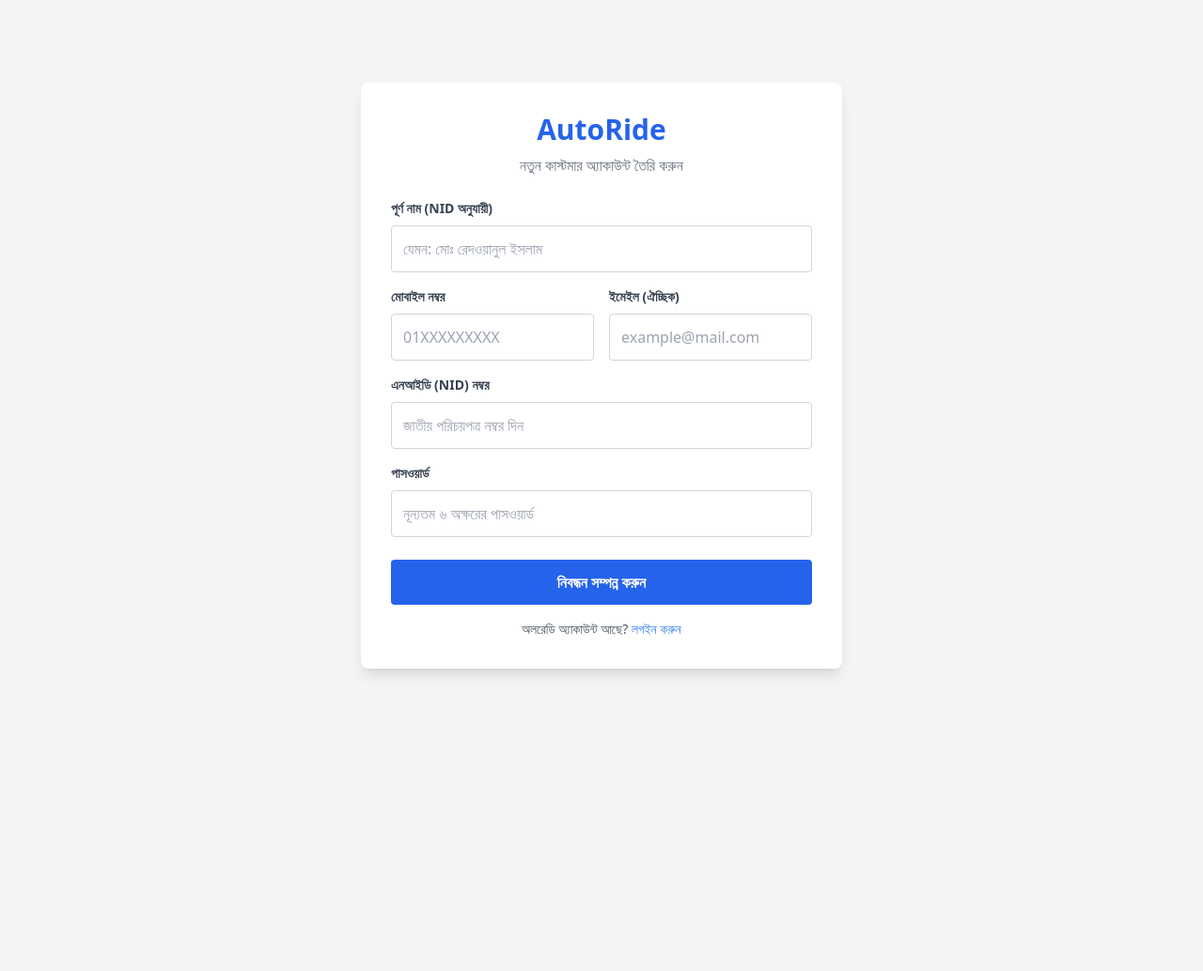
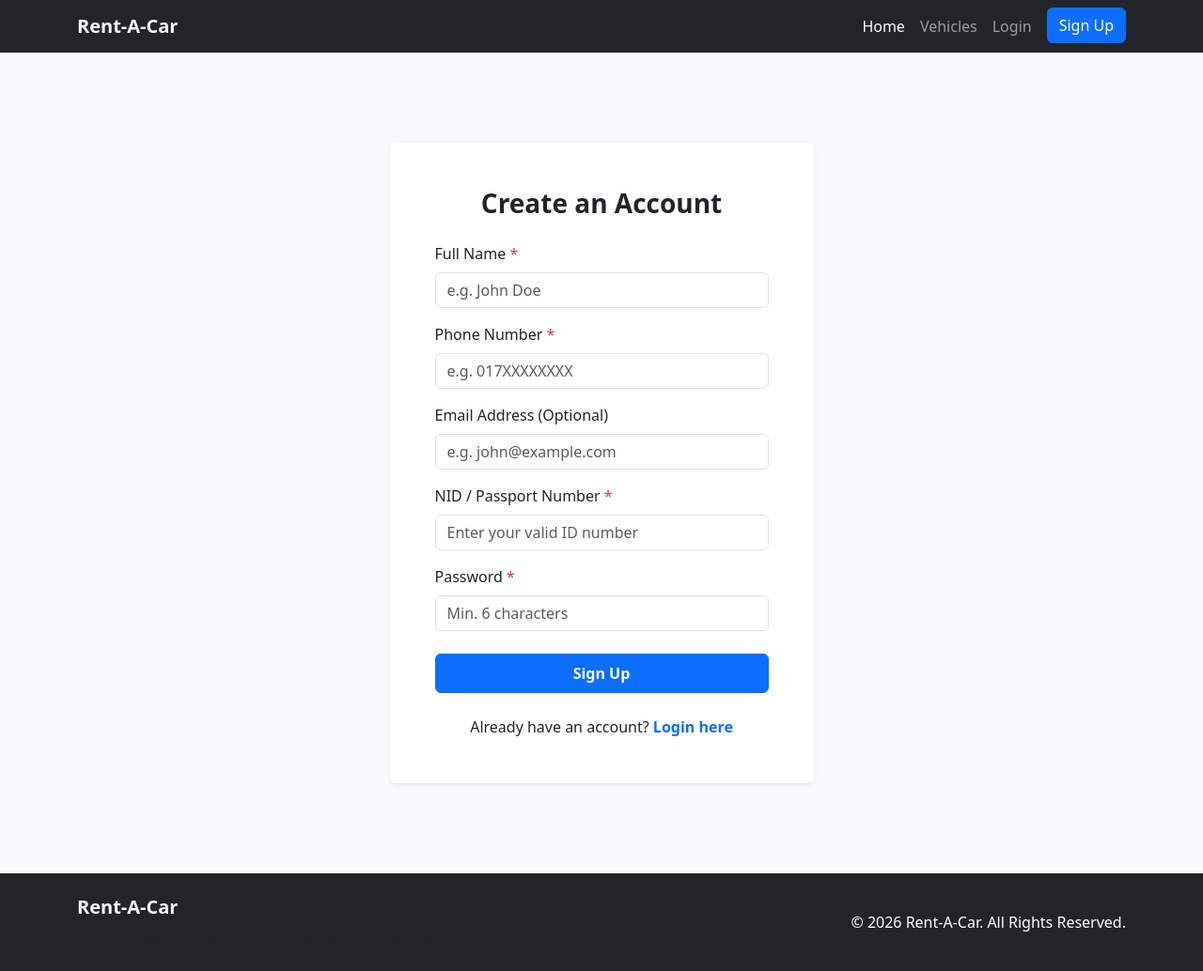
Before and after one commit to mk-radowan/isdb-php, a PHP site: page /register.php in a window 1280 px wide. Shown: the whole page at 94% size. Before the commit the page ends 719 px from the top, so only its background shows below. Run offline with PHP 8.4, Linux system fonts and the light colour scheme; some libraries are stand-ins or nearby versions.

Commit message:
Car Rental

```diff
--- /dev/null
+++ b/car_rental/views/includes/footer.php
@@ -0,0 +1,19 @@
+<!-- Footer Section -->
+    <footer class="bg-dark text-white text-center py-4 mt-5">
+        <div class="container">
+            <div class="row">
+                <div class="col-md-6 text-md-start mb-3 mb-md-0">
+                    <h5 class="fw-bold">Rent-A-Car</h5>
+                    <p class="text-muted mb-0">Your trusted partner for comfortable and safe rides.</p>
+                </div>
+                <div class="col-md-6 text-md-end align-self-center">
+                    <p class="mb-0">&copy; <?= date('Y') ?> Rent-A-Car. All Rights Reserved.</p>
+                </div>
+            </div>
+        </div>
+    </footer>
+
+    <!-- Bootstrap 5 JS Bundle -->
+    <script src="https://cdn.jsdelivr.net/npm/bootstrap@5.3.0/dist/js/bootstrap.bundle.min.js"></script>
+</body>
+</html>
--- /dev/null
+++ b/car_rental/views/includes/header.php
@@ -0,0 +1,52 @@
+<!DOCTYPE html>
+<html lang="en">
+<head>
+    <meta charset="UTF-8">
+    <meta name="viewport" content="width=device-width, initial-scale=1.0">
+    <title>Car Rental Service</title>
+    <!-- Bootstrap 5 CSS -->
+    <link href="https://cdn.jsdelivr.net/npm/bootstrap@5.3.0/dist/css/bootstrap.min.css" rel="stylesheet">
+    <!-- Bootstrap Icons -->
+    <link href="https://cdn.jsdelivr.net/npm/bootstrap-icons@1.10.5/font/bootstrap-icons.css" rel="stylesheet">
+
+    <!-- Custom CSS (আপনার চাইলে এই স্টাইলগুলো আলাদা style.css ফাইলে রাখতে পারেন) -->
+    <style>
+        .hero-section {
+            background: linear-gradient(rgba(0, 0, 0, 0.6), rgba(0, 0, 0, 0.6)), url('https://images.unsplash.com/photo-1449965408869-eaa3f722e40d?q=80&w=1920&auto=format&fit=crop') center/cover no-repeat;
+            padding: 100px 0;
+            color: white;
+        }
+        .search-card {
+            background: rgba(255, 255, 255, 0.95);
+            border-radius: 10px;
+            padding: 30px;
+            color: #333;
+        }
+        .car-card {
+            transition: transform 0.3s;
+        }
+        .car-card:hover {
+            transform: translateY(-5px);
+            box-shadow: 0 10px 20px rgba(0,0,0,0.1);
+        }
+    </style>
+</head>
+<body class="bg-light">
+
+    <!-- Navbar -->
+    <nav class="navbar navbar-expand-lg navbar-dark bg-dark">
+        <div class="container">
+            <a class="navbar-brand fw-bold" href="?url=home">Rent-A-Car</a>
+            <button class="navbar-toggler" type="button" data-bs-toggle="collapse" data-bs-target="#navbarNav">
+                <span class="navbar-toggler-icon"></span>
+            </button>
+            <div class="collapse navbar-collapse" id="navbarNav">
+                <ul class="navbar-nav ms-auto">
+                    <li class="nav-item"><a class="nav-link active" href="?url=home">Home</a></li>
+                    <li class="nav-item"><a class="nav-link" href="#">Vehicles</a></li>
+                    <li class="nav-item"><a class="nav-link" href="?url=login">Login</a></li>
+                    <li class="nav-item"><a class="btn btn-primary ms-2" href="?url=register">Sign Up</a></li>
+                </ul>
+            </div>
+        </div>
+    </nav>
--- a/car_rental/views/register.php
+++ b/car_rental/views/register.php
@@ -1,68 +1,56 @@
-<!DOCTYPE html>
-<html lang="en">
-<head>
-    <meta charset="UTF-8">
-    <meta name="viewport" content="width=device-width, initial-scale=1.0">
-    <title>Register | AutoRide</title>
-    <script src="https://cdn.tailwindcss.com"></script>
-</head>
-<body class="bg-gray-100 min-h-screen flex items-center justify-center py-10">
+<?php require_once __DIR__ . '/includes/header.php'; ?>
 
-    <div class="bg-white p-8 rounded-lg shadow-lg max-w-lg w-full mx-4">
-        <div class="text-center mb-6">
-            <h2 class="text-3xl font-bold text-blue-600">AutoRide</h2>
-            <p class="text-gray-500 mt-2">নতুন কাস্টমার অ্যাকাউন্ট তৈরি করুন</p>
-        </div>
+<section class="container py-5">
+    <div class="row justify-content-center">
+        <div class="col-md-6 col-lg-5">
+            <div class="card shadow-sm border-0 mt-5">
+                <div class="card-body p-4 p-md-5">
+                    <h3 class="text-center fw-bold mb-4">Create an Account</h3>
 
-        <?php if (isset($error) && !empty($error)): ?>
-            <div class="bg-red-100 border border-red-400 text-red-700 px-4 py-3 rounded mb-4 text-sm">
-                <?php echo htmlspecialchars($error); ?>
+                    <!-- Error Message Display -->
+                    <?php if (isset($error)): ?>
+                        <div class="alert alert-danger text-center">
+                            <?= htmlspecialchars($error) ?>
                         </div>
                     <?php endif; ?>
 
-        <form action="index.php?url=register/process" method="POST">
-            <div class="mb-4">
-                <label class="block text-gray-700 text-sm font-semibold mb-2">পূর্ণ নাম (NID অনুযায়ী)</label>
-                <input type="text" name="full_name" required placeholder="যেমন: মোঃ রেদওয়ানুল ইসলাম"
-                       class="w-full p-3 border border-gray-300 rounded focus:outline-none focus:ring-2 focus:ring-blue-500">
+                    <form action="?url=register/process" method="POST">
+
+                        <div class="mb-3">
+                            <label class="form-label">Full Name <span class="text-danger">*</span></label>
+                            <input type="text" class="form-control" name="full_name" placeholder="e.g. John Doe" required>
                         </div>
 
-            <div class="grid grid-cols-1 md:grid-cols-2 gap-4">
-                <div class="mb-4">
-                    <label class="block text-gray-700 text-sm font-semibold mb-2">মোবাইল নম্বর</label>
-                    <input type="text" name="phone_number" required placeholder="01XXXXXXXXX"
-                           class="w-full p-3 border border-gray-300 rounded focus:outline-none focus:ring-2 focus:ring-blue-500">
+                        <div class="mb-3">
+                            <label class="form-label">Phone Number <span class="text-danger">*</span></label>
+                            <input type="tel" class="form-control" name="phone_number" placeholder="e.g. 017XXXXXXXX" required>
                         </div>
 
-                <div class="mb-4">
-                    <label class="block text-gray-700 text-sm font-semibold mb-2">ইমেইল (ঐচ্ছিক)</label>
-                    <input type="email" name="email" placeholder="example@mail.com"
-                           class="w-full p-3 border border-gray-300 rounded focus:outline-none focus:ring-2 focus:ring-blue-500">
-                </div>
+                        <div class="mb-3">
+                            <label class="form-label">Email Address (Optional)</label>
+                            <input type="email" class="form-control" name="email" placeholder="e.g. john@example.com">
                         </div>
 
-            <div class="mb-4">
-                <label class="block text-gray-700 text-sm font-semibold mb-2">এনআইডি (NID) নম্বর</label>
-                <input type="text" name="id_number" required placeholder="জাতীয় পরিচয়পত্র নম্বর দিন"
-                       class="w-full p-3 border border-gray-300 rounded focus:outline-none focus:ring-2 focus:ring-blue-500">
+                        <div class="mb-3">
+                            <label class="form-label">NID / Passport Number <span class="text-danger">*</span></label>
+                            <input type="text" class="form-control" name="id_number" placeholder="Enter your valid ID number" required>
                         </div>
 
-            <div class="mb-6">
-                <label class="block text-gray-700 text-sm font-semibold mb-2">পাসওয়ার্ড</label>
-                <input type="password" name="password" required placeholder="নূন্যতম ৬ অক্ষরের পাসওয়ার্ড"
-                       class="w-full p-3 border border-gray-300 rounded focus:outline-none focus:ring-2 focus:ring-blue-500">
+                        <div class="mb-3">
+                            <label class="form-label">Password <span class="text-danger">*</span></label>
+                            <input type="password" class="form-control" name="password" placeholder="Min. 6 characters" required>
                         </div>
 
-            <button type="submit"
-                    class="w-full bg-blue-600 text-white font-bold p-3 rounded hover:bg-blue-700 transition duration-300">
-                নিবন্ধন সম্পন্ন করুন
-            </button>
+                        <button type="submit" class="btn btn-primary w-100 fw-bold py-2 mt-2">Sign Up</button>
                     </form>
 
                     <div class="text-center mt-4">
-            <p class="text-sm text-gray-600">অলরেডি অ্যাকাউন্ট আছে? <a href="index.php?url=login" class="text-blue-500 hover:underline">লগইন করুন</a></p>
+                        <p class="mb-0">Already have an account? <a href="?url=login" class="text-decoration-none fw-bold">Login here</a></p>
                     </div>
                 </div>
+            </div>
+        </div>
+    </div>
+</section>
 
-</body>
-</html>
+<?php require_once __DIR__ . '/includes/footer.php'; ?>
```
Also changed, not shown: car_rental/controllers/AdminController.php (+5 -4 lines), car_rental/public/index.php (+5 -16 lines), car_rental/views/home.php (+74 -25 lines), car_rental/views/login.php (+25 -35 lines). Lines whose indentation alone changed are shown as unchanged.
